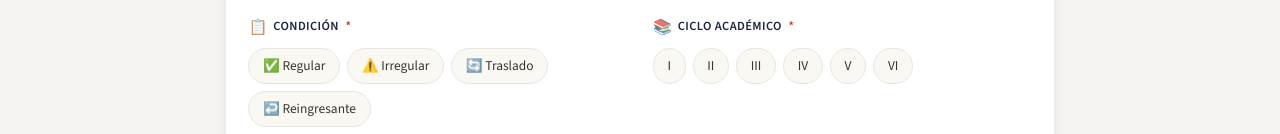
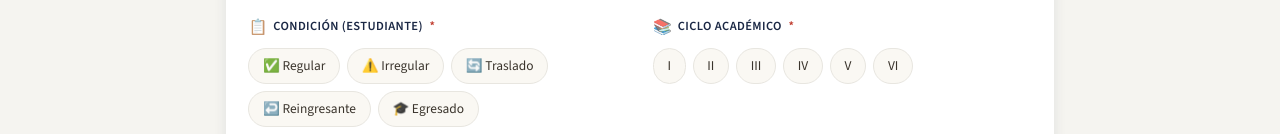
Before and after one commit to jhanzzdnb/ficha_diagnostica_estudiantes, a website: page public/index.html in a window 1280 px wide. Shown: the part 818-952 px from the top of the page. Drawn offline with nearby package versions, Linux system fonts and the light colour scheme; no server answers.

Commit message:
Actualización formulario

```diff
--- a/public/index.html
+++ b/public/index.html
@@ -226,12 +226,13 @@ body{font-family:'Source Sans 3',sans-serif;background:var(--g100);color:var(--g
       </div>
 
       <div class="field">
-        <label class="lbl"><span class="ico">📋</span> Condición <span class="req">*</span></label>
+        <label class="lbl"><span class="ico">📋</span> Condición (Estudiante) <span class="req">*</span></label>
         <div class="pill-group">
           <label><input type="radio" name="condicion" value="Regular" required><span class="pill">✅ Regular</span></label>
           <label><input type="radio" name="condicion" value="Irregular"><span class="pill">⚠️ Irregular</span></label>
           <label><input type="radio" name="condicion" value="Traslado"><span class="pill">🔄 Traslado</span></label>
           <label><input type="radio" name="condicion" value="Reingresante"><span class="pill">↩️ Reingresante</span></label>
+          <label><input type="radio" name="condicion" value="Egresado"><span class="pill">🎓 Egresado</span></label>
         </div>
       </div>
 
```
